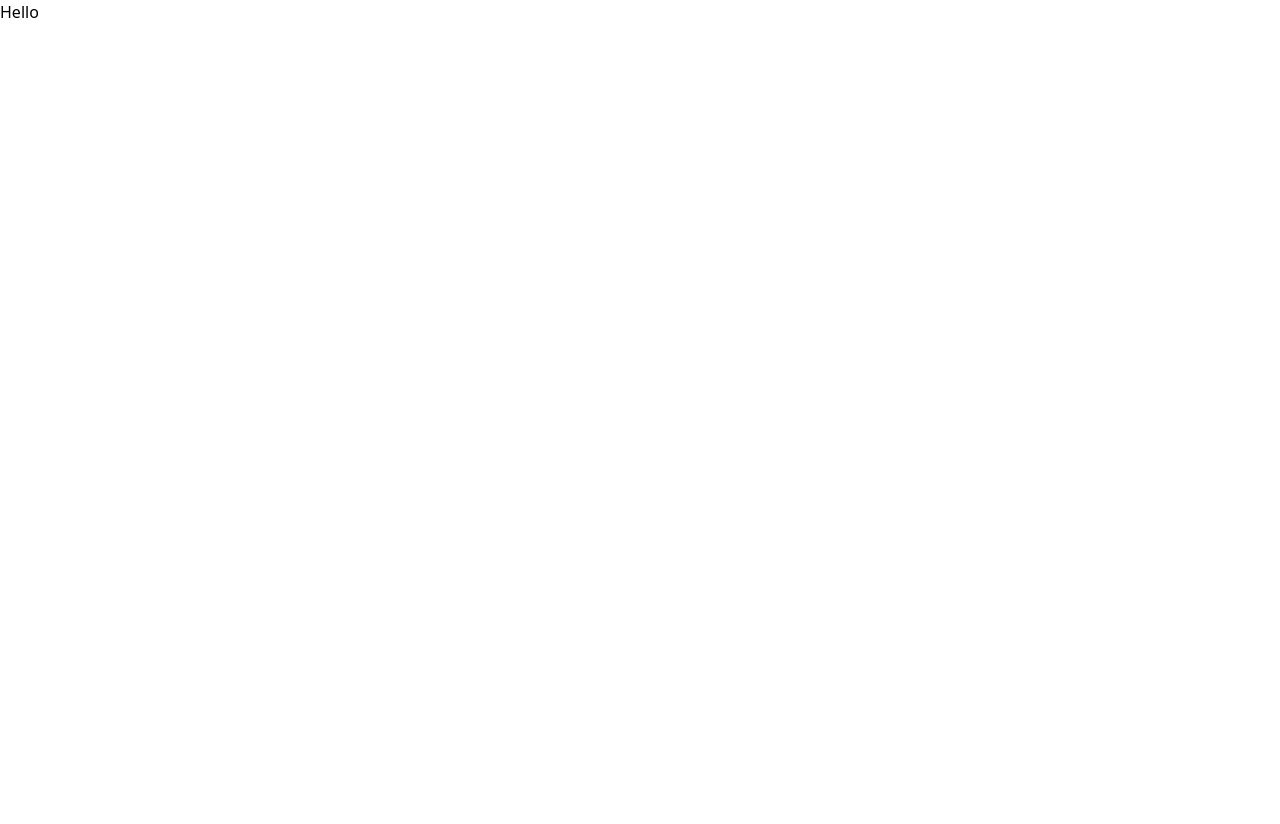
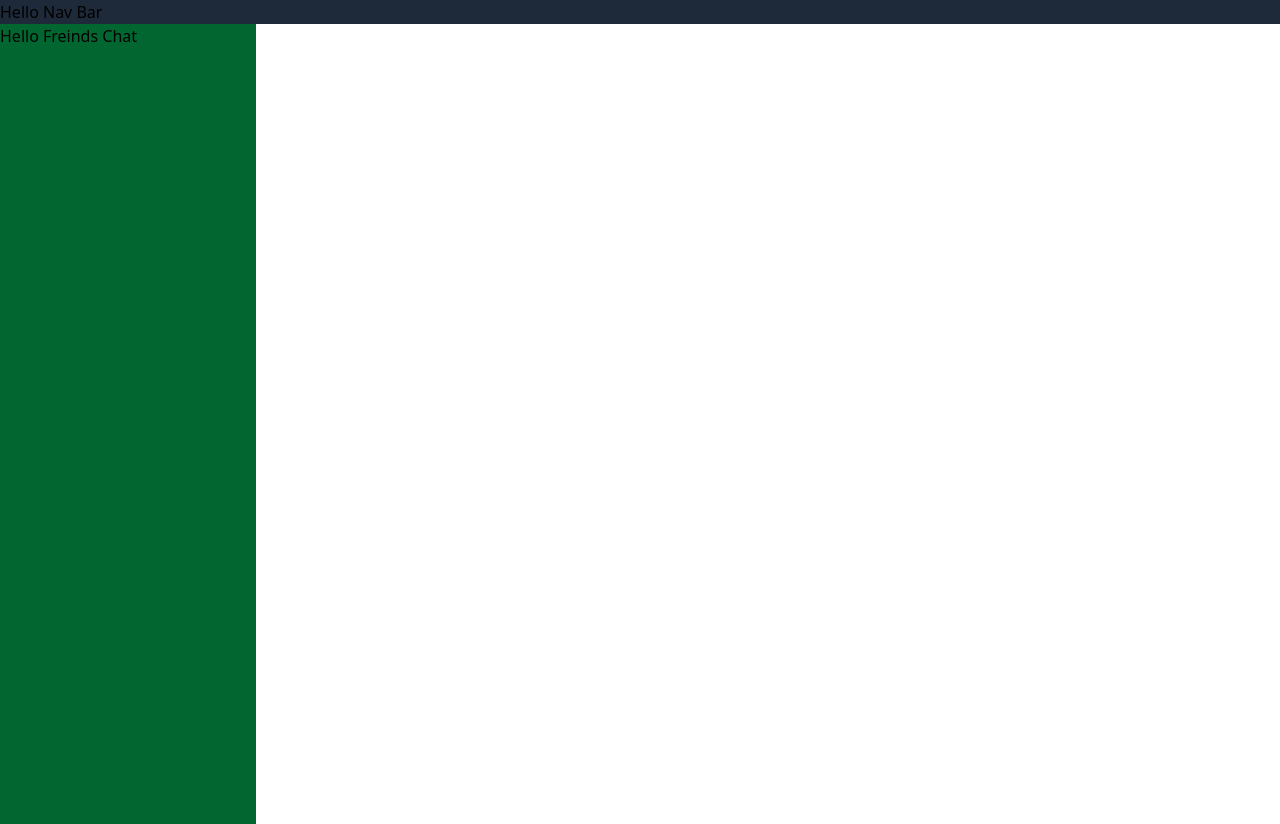
Before and after one commit to ntefera530/BackChannel, a React (Vite) app in the folder frontend/: page / in a window 1280 px wide. Before the commit the page ends 800 px from the top, so only its background shows below. Built offline with nearby package versions, Linux system fonts and the light colour scheme.

Commit message:
Tinkering With some UI

```diff
--- a/frontend/src/App.jsx
+++ b/frontend/src/App.jsx
@@ -1,10 +1,11 @@
+import HeaderBar from "./Componants/HeaderBar";
+import Chatbar from "./Componants/Chatbar";
 
 function App() {
   return (
     <>
-      <div>
-        Hello
-      </div>
+      <HeaderBar/>
+      <Chatbar/>
     </>
   )
 }
--- /dev/null
+++ b/frontend/src/Componants/Chatbar.jsx
@@ -0,0 +1,8 @@
+function Chatbar() {
+
+    return (<div className= "h-screen w-1/5 bg-green-800">
+        Hello Freinds Chat
+    </div>)
+}
+
+export default Chatbar;
--- /dev/null
+++ b/frontend/src/Componants/HeaderBar.jsx
@@ -0,0 +1,8 @@
+function HeadBar() {
+
+    return (<div className="w-full  bg-gray-800">
+        Hello Nav Bar
+    </div>)
+}
+
+export default HeadBar;
```
